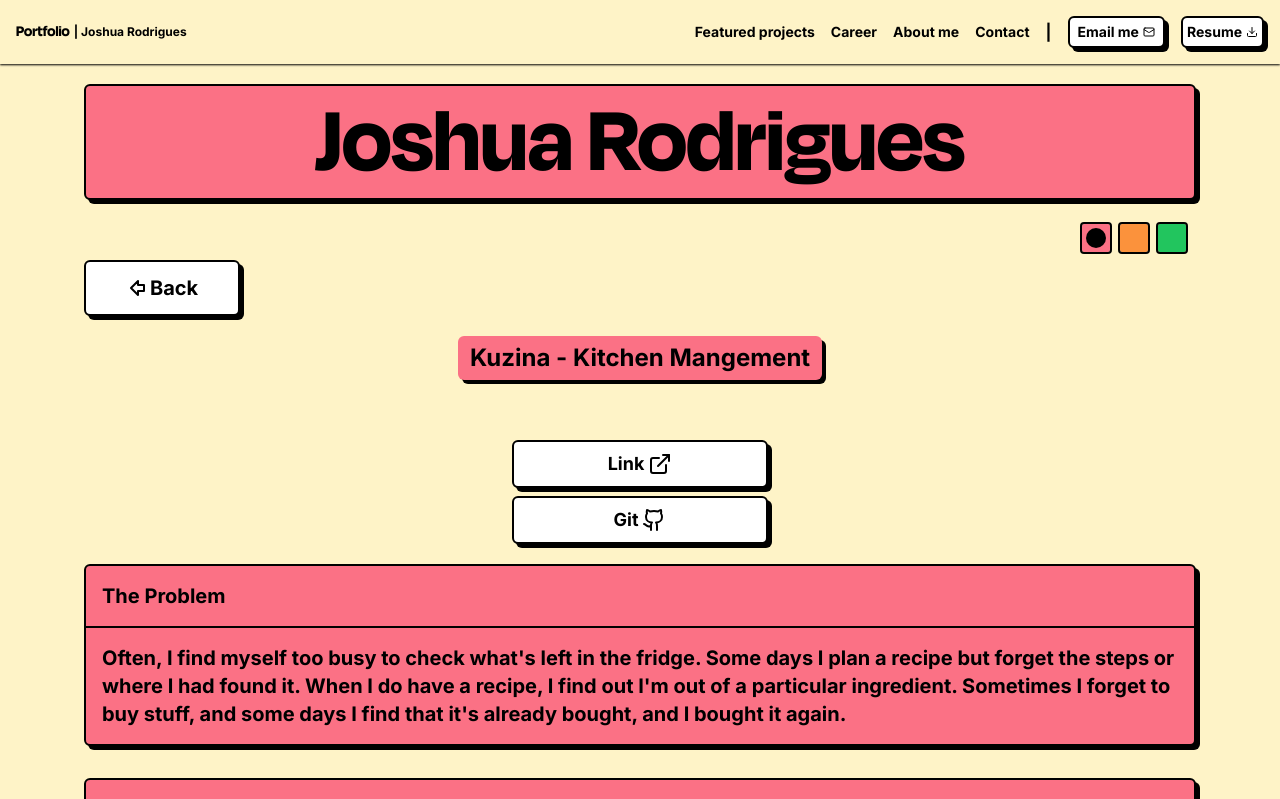
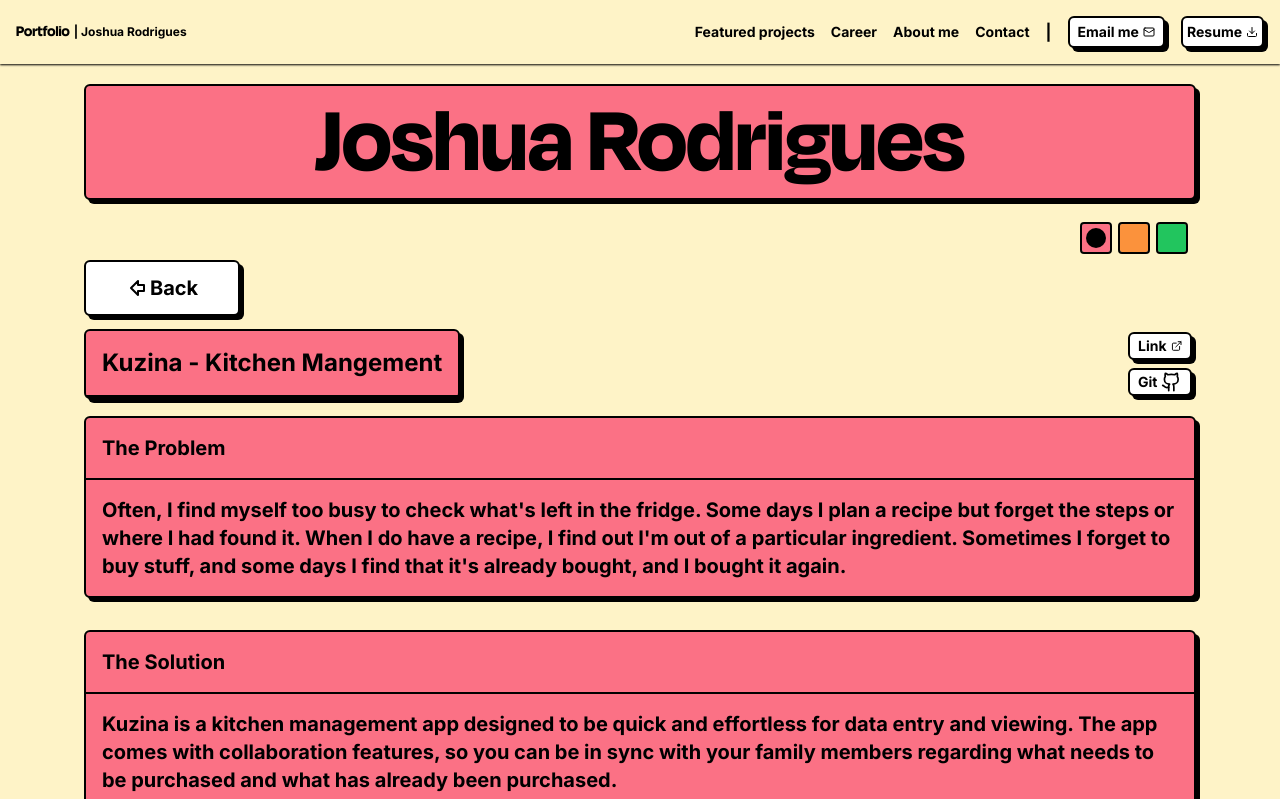
Before and after one commit to Joshuajrodrigues/dev-portfolio, a Next.js app: page /project/kuzina in a window 1280 px wide. Shown: the top 799 px of the page. Built offline with nearby package versions, Linux system fonts and the light colour scheme.

Commit message:
layout change on details page

```diff
--- a/app/project/final-year-project/page.tsx
+++ b/app/project/final-year-project/page.tsx
@@ -2,7 +2,7 @@ import Card from "@/components/card";
 import ImageCard from "@/components/imageCard";
 import ProjectLink from "@/components/projectLinks";
 import Tags from "@/components/tags";
-import { ArrowBigLeftIcon, ExternalLink } from "lucide-react";
+import { ArrowBigLeftIcon, ExternalLink, Github } from "lucide-react";
 import { Metadata } from "next";
 import Link from "next/link";
 export const metadata: Metadata = {
@@ -23,15 +23,31 @@ const page = () => {
 
         </span>
       </section>
-      <Tags>
-        <h2 className="text-2xl text-center">
-          Glaucoma detection using clustering algorithms - Capstone Project
-        </h2>
-      </Tags>
-      <ProjectLink
-            visit="https://glaucoma-detector.vercel.app/"
-            code="https://github.com/Joshuajrodrigues/glaucoma-detector"
-          />
+      <div className="flex w-full justify-between items-center">
+        <Card className="w-fit h-fit" heading ={
+          <h2 className="text-2xl"> Glaucoma detection using clustering algorithms - Capstone Project </h2>
+
+        }/>
+
+        <div className="flex flex-col items-center justify-start ml-3 ">
+          <a
+            target="_blank"
+            href={"https://glaucoma-detector.vercel.app/"}
+            className="flex justify-center text-sm  cursor-pointer items-center rounded-md border-2 border-black bg-white w-16  m-1 px-2  font-bold shadow-[4px_4px_0px_0px_rgba(0,0,0,1)] transition-all active:translate-x-[3px] active:translate-y-[3px] active:shadow-none"
+          >
+            Link <ExternalLink className="ml-1" />
+          </a>{" "}
+          <a
+            target="_blank"
+            href={"https://github.com/Joshuajrodrigues/glaucoma-detector"}
+            className="flex justify-center text-sm  cursor-pointer items-center rounded-md border-2 border-black bg-white w-16  m-1 px-2  font-bold shadow-[4px_4px_0px_0px_rgba(0,0,0,1)] transition-all active:translate-x-[3px] active:translate-y-[3px] active:shadow-none"
+          >
+            Git <Github className="ml-1" />
+          </a>
+        </div>
+      </div>
+
+
       <Card
         className="w-full m-4"
         heading="Preface"
--- a/app/project/kognitive/page.tsx
+++ b/app/project/kognitive/page.tsx
@@ -2,7 +2,7 @@ import Card from "@/components/card";
 import ImageCard from "@/components/imageCard";
 import ProjectLink from "@/components/projectLinks";
 import Tags from "@/components/tags";
-import { ArrowBigLeftIcon } from "lucide-react";
+import { ArrowBigLeftIcon, ExternalLink, Github } from "lucide-react";
 import { Metadata } from "next";
 import Link from "next/link";
 export const metadata: Metadata = {
@@ -19,17 +19,31 @@ const page = () => {
         >
           <ArrowBigLeftIcon /> Back
         </Link>
-        <span className="">
+      </section>
+      <div className="flex w-full justify-between items-center">
+        <Card className="w-fit h-fit" heading ={
+          <h2 className="text-2xl">Kognitve - CBT Journal </h2>
 
-        </span>
-      </section>
-      <Tags>
-        <h2 className="text-2xl text-center">Kognitive - CBT Journaling</h2>
-      </Tags>
-      <ProjectLink
-            visit="https://kognitive.vercel.app"
-            code="https://github.com/Joshuajrodrigues/cbtjournal"
-          />
+        }/>
+
+        <div className="flex flex-col items-center justify-start ml-3 ">
+          <a
+            target="_blank"
+            href={"https://kognitive.vercel.app"}
+            className="flex justify-center text-sm  cursor-pointer items-center rounded-md border-2 border-black bg-white w-16  m-1 px-2  font-bold shadow-[4px_4px_0px_0px_rgba(0,0,0,1)] transition-all active:translate-x-[3px] active:translate-y-[3px] active:shadow-none"
+          >
+            Link <ExternalLink className="ml-1" />
+          </a>{" "}
+          <a
+            target="_blank"
+            href={"https://github.com/Joshuajrodrigues/cbtjournal"}
+            className="flex justify-center text-sm  cursor-pointer items-center rounded-md border-2 border-black bg-white w-16  m-1 px-2  font-bold shadow-[4px_4px_0px_0px_rgba(0,0,0,1)] transition-all active:translate-x-[3px] active:translate-y-[3px] active:shadow-none"
+          >
+            Git <Github className="ml-1" />
+          </a>
+        </div>
+      </div>
+
       <Card
         className="w-full m-4"
         heading="The Problem"
@@ -60,10 +74,10 @@ const page = () => {
               health.
             </p>
             <div className="flex flex-col flex-wrap md:flex-row md:items-baseline md:justify-around">
-            <ImageCard imageUrl={"/kognitive/dash.png"}>Dashboard</ImageCard>
-            <ImageCard imageUrl={"/kognitive/how.png"}>
-              How was your day ?
-            </ImageCard>
+              <ImageCard imageUrl={"/kognitive/dash.png"}>Dashboard</ImageCard>
+              <ImageCard imageUrl={"/kognitive/how.png"}>
+                How was your day ?
+              </ImageCard>
             </div>
           </>
         }
@@ -129,7 +143,9 @@ const page = () => {
                   </span>
                 </p>
                 <div className="flex flex-col flex-wrap md:flex-row md:items-baseline md:justify-around">
-                <ImageCard imageUrl="/kognitive/example.png">Example</ImageCard>
+                  <ImageCard imageUrl="/kognitive/example.png">
+                    Example
+                  </ImageCard>
                 </div>
               </li>
               <li>
--- a/app/project/kuzina/page.tsx
+++ b/app/project/kuzina/page.tsx
@@ -3,7 +3,7 @@ import ImageCard from "@/components/imageCard";
 import ProjectLink from "@/components/projectLinks";
 import Tags from "@/components/tags";
 import Video from "@/components/video";
-import { ArrowBigLeftIcon } from "lucide-react";
+import { ArrowBigLeftIcon, ExternalLink, Github } from "lucide-react";
 import { Metadata } from "next";
 import Link from "next/link";
 export const metadata: Metadata = {
@@ -21,14 +21,29 @@ const page = () => {
           <ArrowBigLeftIcon /> Back
         </Link>
       </section>
-      <Tags>
-        <h2 className="text-2xl text-center">Kuzina - Kitchen Mangement</h2>
-      </Tags>
+      <div className="flex w-full justify-between items-center">
+        <Card className="w-fit h-fit" heading ={
+          <h2 className="text-2xl">Kuzina - Kitchen Mangement </h2>
 
-      <ProjectLink
-        visit="https://kuzina.vercel.app/"
-        code="https://github.com/Joshuajrodrigues/kuzina"
-      />
+        }/>
+
+        <div className="flex flex-col items-center justify-start ml-3 ">
+          <a
+            target="_blank"
+            href={"https://kuzina.vercel.app/"}
+            className="flex justify-center text-sm  cursor-pointer items-center rounded-md border-2 border-black bg-white w-16  m-1 px-2  font-bold shadow-[4px_4px_0px_0px_rgba(0,0,0,1)] transition-all active:translate-x-[3px] active:translate-y-[3px] active:shadow-none"
+          >
+            Link <ExternalLink className="ml-1" />
+          </a>{" "}
+          <a
+            target="_blank"
+            href={"https://github.com/Joshuajrodrigues/kuzina"}
+            className="flex justify-center text-sm  cursor-pointer items-center rounded-md border-2 border-black bg-white w-16  m-1 px-2  font-bold shadow-[4px_4px_0px_0px_rgba(0,0,0,1)] transition-all active:translate-x-[3px] active:translate-y-[3px] active:shadow-none"
+          >
+            Git <Github className="ml-1" />
+          </a>
+        </div>
+      </div>
 
       <Card
         className="w-full m-4"
```
